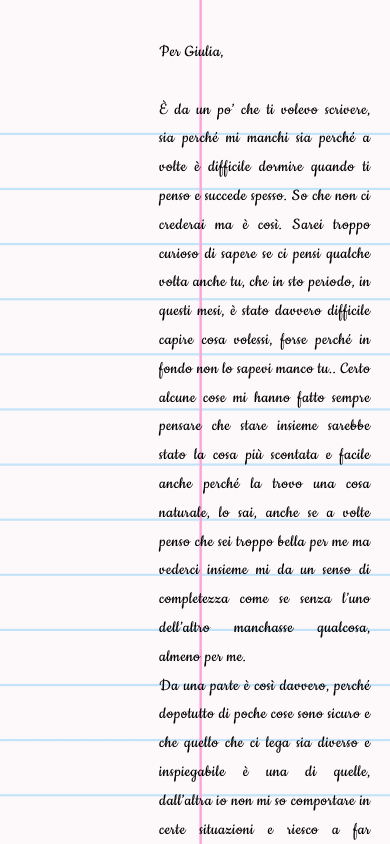
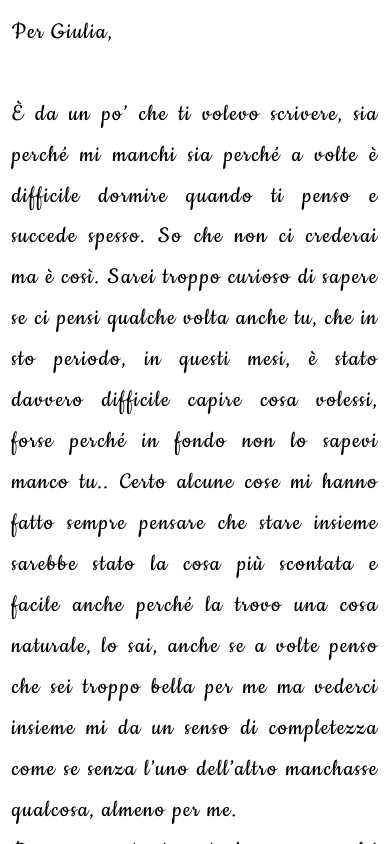
Before and after one commit to nicotena37/nicogiu, a plain HTML site: page pergamena.html in a window 390 px wide. Shown: the top 844 px of the page. Drawn offline with Linux system fonts and the light colour scheme.

Commit message:
Update pergamena.html
no sfondo

```diff
--- a/pergamena.html
+++ b/pergamena.html
@@ -7,68 +7,38 @@
     <link href="https://fonts.googleapis.com/css2?family=Cookie&display=swap" rel="stylesheet">
     <style>
         body {
-            background-image: url('pergamena.png');
-            background-repeat: repeat; /* Ripeti l'immagine di sfondo */
-            background-size: auto; /* Mantieni la dimensione originale */
-            background-position: top left; /* Posiziona l'immagine in alto a sinistra */
             font-family: 'Cookie', cursive;
             padding: 0;
             margin: 0;
             line-height: 1.6em;
-            text-align: justify;
-            font-size: 28px; /* Dimensione del testo */
-            letter-spacing: 0.5px;
+            text-align: justify; /* Giustifica il testo */
+            font-size: 2rem; /* Dimensione del testo */
+            letter-spacing: 0.1rem;
             color: #000; /* Colore del testo */
+            background-color: #fff; /* Sfondo bianco */
         }
         .container {
-            padding-left: 15%;
-            padding-right: 15%;
-            padding-top: 40px;
-            padding-bottom: 80px;
-            margin-left: 3.7cm; /* Sposta il testo di 3,7 cm a destra */
+            padding: 5%; /* Spazio interno */
+            margin: 0; /* Rimuove il margine */
         }
         p {
-            margin-left: 0;
-            margin-right: 0;
+            margin: 0; /* Rimuove i margini */
         }
 
-        /* Media query per schermi di tablet */
-        @media (max-width: 1024px) {
+        /* Media query per schermi più piccoli */
+        @media (max-width: 768px) {
             body {
-                font-size: 24px; /* Dimensione del testo ridotta su tablet */
-            }
-            .container {
-                padding-left: 10%; /* Meno spazio laterale su tablet */
-                padding-right: 10%;
-                margin-left: 3.7cm; /* Mantieni il margine su tablet */
-            }
-        }
-
-        /* Media query per iPhone 11, 12, 14 e schermi più piccoli */
-        @media (max-width: 828px) {
-            body {
-                font-size: 20px; /* Dimensione del testo ridotta per iPhone */
-            }
-            .container {
-                padding-left: 5%; /* Minore spazio laterale su iPhone */
-                padding-right: 5%;
-                padding-top: 20px; /* Spazio ridotto per un adattamento migliore */
-                padding-bottom: 50px;
-                margin-left: 3.7cm; /* Mantieni il margine su iPhone */
+                font-size: 1.8rem; /* Dimensione del testo ridotta su tablet */
             }
         }
 
         /* Media query per smartphone */
         @media (max-width: 480px) {
             body {
-                font-size: 18px; /* Dimensione del testo ridotta su smartphone */
+                font-size: 1.6rem; /* Dimensione del testo ridotta su smartphone */
             }
             .container {
-                padding-left: 5%; /* Minore spazio laterale su piccoli dispositivi */
-                padding-right: 5%;
-                padding-top: 20px; /* Spazio ridotto per un adattamento migliore */
-                padding-bottom: 50px;
-                margin-left: 3.7cm; /* Mantieni il margine su smartphone */
+                padding: 3%; /* Spazio interno ridotto su smartphone */
             }
         }
     </style>
@@ -87,7 +57,7 @@
             Anche te però sei una cretina numero 1 al mondo quanto me. Però c’è da dire che sei anche l’unica persona che amo davvero e l’unica a cui darei tutto senza pensarci un attimo e l’unica per cui non dormo la notte o mi sveglio di soprassalto, l’unica che mi capisce con cui mi sento bene. Aldilà di quanto sei bella, aldilà di quando scopiamo, aldilà dell’eye-liner che odio, so che quando stiamo insieme siamo nel posto giusto. So che mi vedi solo come qualcuno che ti ha ferito che non prova niente e non lo provava neanche prima e che ora si è svegliato ma ti sbagli, perché per quanto tu voglia crederci o meno sei stata nei miei pensieri da quando ci siamo a ora, anche quando non eri con me, anche quando non ti sono stato vicino. Ti ho fatto del male e di questo me ne pento e chiederti scusa servirà a poco o niente.<br>
             Non sono più una priorità per te e tornassi indietro cambierei molte cose del mio atteggiamento perché a volte non ti ho messo davanti a tutto come avrei dovuto. Scriverti mi fa stare un pò meglio perchè è come ti stessi parlando, come se fossi qui, ma è un'illusione che dura poco il tempo di capire che non sei tu ma il cuscino. Mi sono reso conto che è difficile amare qualcuno se quella persona non sei tu, stare con un’altra persona senza pensare quanto stessi bene con te e la cosa più difficile di tutto è far finta sia tutto normale, che vada tutto bene. Cambierei tante cose, ma non averti conosciuta. Ho sprecato tanto tempo in cose inutili, ma quando sto con te il tempo vale il doppio, quando ti stringo forte è come se si fermasse tutto. Ho provato a far finta di niente ad andare avanti ma in questo sicuramente sei più brava tu, a me non riesce proprio, anche perché su google maps c’è ancora l’indirizzo di casa tua come lavoro e la gente mi chiede ancora di te se non mi vede da un po’.<br>
             Ho ancora parecchie cose da dirti, troppe cose da fare insieme e tanti ritardi da giustificarti, so che non hai bisogno di me quanto ne ho io di te, perché ci metti un attimo a trovartene uno migliore, se non te lo sei già trovato maledetta, perché sei stupenda e fin troppo sveglia. Immagino che sguardo hai mentre stai leggendo sto papiro, sarai tutta seria un po’ curiosa un po’ annoiata sul tuo letto o sulla smart che ogni tanto vedo. Mi hai lasciato un po’ con l’amaro in bocca quando ti ho inviato quel video avrò sbagliato canzone? BO, devo lasciarti i tuoi spazi? a me sa tanto di lasciarti stare per sempre, mi faccio mille paranoie, provo in mille modi a convincermi sia la cosa giusta ma proprio non ci riesco, mi torna in mente tutto e per quanto mi ha fatto male vederti piangere, vederti felice mi appaga di tutti i momenti tristi. So che che ci metti un attimo a trovare un pretesto per litigare o un motivo per lasciar perdere ma so anche che hai altrettanti motivi per restare, l’unica cosa che mi dà fastidio è pensare che quello che vuoi sia condizionato da quello che pensano gli altri, che a volte ti fai troppi problemi e paranoie, ma le persone che ti vogliono bene capiranno se è quello che vuoi, come me ne farò una ragione io se vorrai il contrario.<br>
-            Quando ti ho incontrata sapevo non sarebbe stata la solita storia e a posteriori avevo ragione. Sono diventato pazzo lo so, ma preferisco così che senza di te, preferisco 10 minuti con te con una vita con chiunque altro. Non voglio dimostrarti niente ma voglio solo che tu capisca che cosa mi hai fatto perché farti uscire dalla mia testa è impossibile, e mi ritorni in mente in tutta la playlist, nei posti dove siamo andati e in qualsiasi strada porti da te, anche perché ho una buona memoria e non sempre è una cosa positiva. Spero tu possa essere felice, io cercherò di esserlo se non mi cercherai, almeno ho imparato a creare un qr code magari mi servirà, al prossimo colloquio glielo racconto magari mi assumono per pena. Mi manchi tanto amo <br>
+            Quando ti ho incontrata sapevo non sarebbe stata la solita storia e a posteriori avevo ragione. Sono diventato pazzo lo so, ma preferisco così che senza di te, preferisco 10 minuti con te con una vita con chiunque altro. Non voglio dimostrarti niente ma voglio solo che tu capisca che cosa mi hai fatto perché farti uscire dalla mia testa è impossibile, e mi ritorni in mente in tutta la playlist, nei posti dove siamo andati e in qualsiasi strada porti da te, anche perché ho una buona memoria e non sempre è una cosa positiva. Spero tu possa essere felice, io cercherò di esserlo se non mi cercherai, almeno ho imparato a creare un qr code magari mi servirà, al prossimo colloquio glielo racconto magari mi assumono per pena. Mi manchi tanto <br>
         </p>
     </div>
 </body>
```
